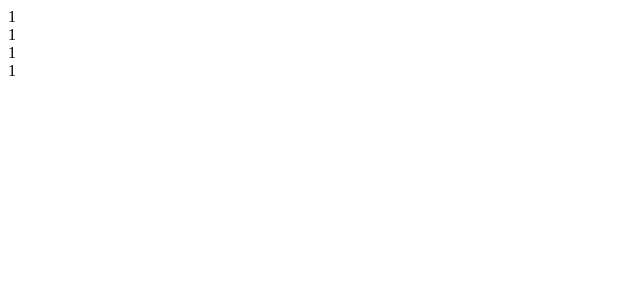
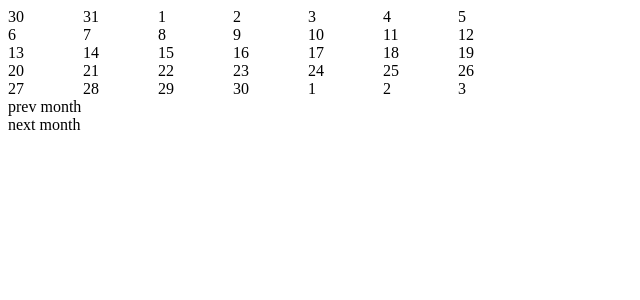
Before and after one commit to andyblacknred/vue-calendar, a Vue app: page / in a window 1280 px wide. Shown: the top 300 px of the page, without its empty margins (0-640 px from the left). Built offline with nearby package versions, Linux system fonts and the light colour scheme.

Commit message:
added base logic for calendar

```diff
--- a/src/components/Calendar/Calendar.html
+++ b/src/components/Calendar/Calendar.html
@@ -1,17 +1,8 @@
 <div class="calendar">
-    <div class="calendar__month">
-        <div class="calendar__week">
+    <div v-for="week in month" class="calendar__month">
+        <div v-for="day in week" class="calendar__week">
             <div class="calendar__day">
-                1
-            </div>
-            <div class="calendar__day">
-                1
-            </div>
-            <div class="calendar__day">
-                1
-            </div>
-            <div class="calendar__day">
-                1
+                {{ day.day.getDate() }}
             </div>
         </div>
     </div>
--- a/src/components/Calendar/Calendar.sass
+++ b/src/components/Calendar/Calendar.sass
@@ -0,0 +1,8 @@
+.calendar
+  &__month
+    display: flex
+    width: 100%
+    max-width: 500px
+    justify-content: space-between
+  &__day
+    width: 50px
--- a/src/components/Calendar/Calendar.vue
+++ b/src/components/Calendar/Calendar.vue
@@ -2,7 +2,83 @@
 
 <script>
 export default {
-name: "Calendar"
+  name: "Calendar",
+  props: {
+    monthProp: {
+      type: Date,
+    },
+  },
+  methods: {
+    buildMonthArray(date) {
+
+      const firstDayOfMonth =
+          new Date(
+              date.getFullYear(),
+              date.getMonth(),
+              1
+          )
+      const month = [];
+
+      for
+      (
+          let day = firstDayOfMonth, weekIndex = 0;
+          day.getMonth() === firstDayOfMonth.getMonth(); // check, is still on current month
+          day = new Date(day.getFullYear(), day.getMonth(), day.getDate() + 1) // go to the next day
+      ) {
+
+        const dayObject = {day, isCurrentMonth: true};
+
+        if(month[weekIndex]) { // write to current week
+          month[weekIndex].push(dayObject);
+        } else { // create new week
+          month[weekIndex] = [];
+          month[weekIndex].push(dayObject);
+        }
+
+        if(day.getDay() === 0) weekIndex++; // if last day was Sunday - go to the next week
+      }
+
+      const fillDaysBefore = () => { // fill first week with days from previous month
+        const firstWeekOfMonth = month[0];
+        const firstDayOfWeek = firstWeekOfMonth[0].day;
+
+        if(firstDayOfWeek.getDay() !== 1) { // if first day of week is not Monday
+          firstWeekOfMonth.unshift(
+              {
+                day: new Date(firstDayOfWeek.getFullYear(), firstDayOfWeek.getMonth(), firstDayOfWeek.getDate() - 1),
+                isCurrentMonth: false
+              }
+          )
+          fillDaysBefore();
+        }
+      }
+
+      const fillDaysAfter = () => { // fill last week with days from next month
+        const lastWeekOfMonth = month[month.length - 1];
+        const lastDayOfWeek = lastWeekOfMonth[lastWeekOfMonth.length - 1].day;
+
+        if(lastDayOfWeek.getDay() !== 0) { // if last day of week is not Sunday
+          lastWeekOfMonth.push(
+              {
+                day: new Date(lastDayOfWeek.getFullYear(), lastDayOfWeek.getMonth(), lastDayOfWeek.getDate() + 1),
+                isCurrentMonth: false
+              }
+          )
+          fillDaysAfter();
+        }
+      }
+
+      fillDaysBefore();
+      fillDaysAfter();
+
+      return month;
+    },
+  },
+  computed: {
+    month() {
+      return this.buildMonthArray(this.monthProp);
+    }
+  }
 }
 </script>
 
--- a/src/views/Home/Home.html
+++ b/src/views/Home/Home.html
@@ -1,3 +1,9 @@
 <div class="page page--home">
-    <Calendar />
+    <Calendar :month-prop="chosenMonth" />
+    <div class="month__next" @click="previousMonth()">
+        prev month
+    </div>
+    <div class="month__next" @click="nextMonth()">
+        next month
+    </div>
 </div>
--- a/src/views/Home/Home.vue
+++ b/src/views/Home/Home.vue
@@ -1,6 +1,8 @@
 <template src="./Home.html" />
 
 <script>
+import { mapState, mapActions } from "vuex";
+
 import Calendar from "@/components/Calendar/Calendar";
 
 export default {
@@ -8,81 +10,18 @@ export default {
   components: {
     Calendar
   },
-  data: () => {
-    return {
-      month: [
-
-      ]
-    }
+  computed: {
+    ...mapState({
+      currentDate: state => state.calendar.currentDate,
+      chosenDay: state => state.calendar.chosenDay,
+      chosenMonth: state => state.calendar.chosenMonth,
+    }),
   },
   methods: {
-    buildMonthArray(date) {
-
-      const firstDayOfMonth =
-          new Date(
-              date.getFullYear(),
-              date.getMonth(),
-              1
-          )
-      const month = [];
-
-      for
-      (
-          let day = firstDayOfMonth, weekIndex = 0;
-          day.getMonth() === firstDayOfMonth.getMonth(); // check, is still on current month
-          day = new Date(day.getFullYear(), day.getMonth(), day.getDate() + 1) // go to the next day
-      ) {
-
-        const dayObject = {day, isCurrentMonth: true};
-
-        if(month[weekIndex]) { // write to current week
-          month[weekIndex].push(dayObject);
-        } else { // create new week
-          month[weekIndex] = [];
-          month[weekIndex].push(dayObject);
-        }
-
-        if(day.getDay() === 0) weekIndex++; // if last day was Sunday - go to the next week
-      }
-
-      const fillDaysBefore = () => { // fill first week with days from previous month
-        const firstWeekOfMonth = month[0];
-        const firstDayOfWeek = firstWeekOfMonth[0].day;
-
-        if(firstDayOfWeek.getDay() !== 1) { // if first day of week is not Monday
-          firstWeekOfMonth.unshift(
-            {
-              day: new Date(firstDayOfWeek.getFullYear(), firstDayOfWeek.getMonth(), firstDayOfWeek.getDate() - 1),
-              isCurrentMonth: false
-            }
-          )
-          fillDaysBefore();
-        }
-      }
-
-      const fillDaysAfter = () => { // fill last week with days from next month
-        const lastWeekOfMonth = month[month.length - 1];
-        const lastDayOfWeek = lastWeekOfMonth[lastWeekOfMonth.length - 1].day;
-
-        if(lastDayOfWeek.getDay() !== 0) { // if last day of week is not Sunday
-          lastWeekOfMonth.push(
-              {
-                day: new Date(lastDayOfWeek.getFullYear(), lastDayOfWeek.getMonth(), lastDayOfWeek.getDate() + 1),
-                isCurrentMonth: false
-              }
-          )
-          fillDaysAfter();
-        }
-      }
-
-      fillDaysBefore();
-      fillDaysAfter();
-
-      return month;
-    }
-  },
-  mounted() {
-    this.month = this.buildMonthArray(new Date());
+    ...mapActions({
+      nextMonth: 'NEXT_MONTH',
+      previousMonth: 'PREVIOUS_MONTH'
+    }),
   }
 }
 </script>
```
